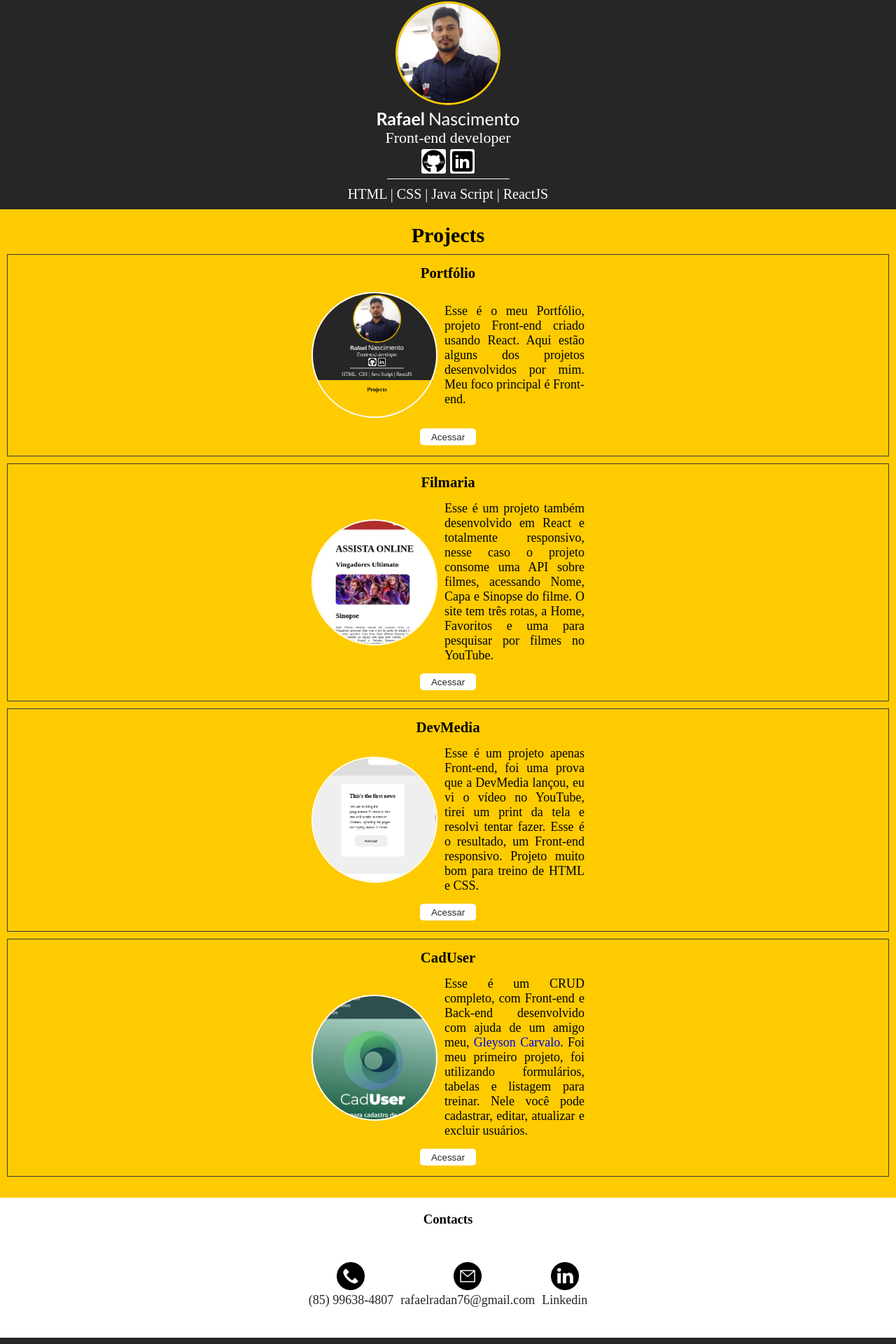
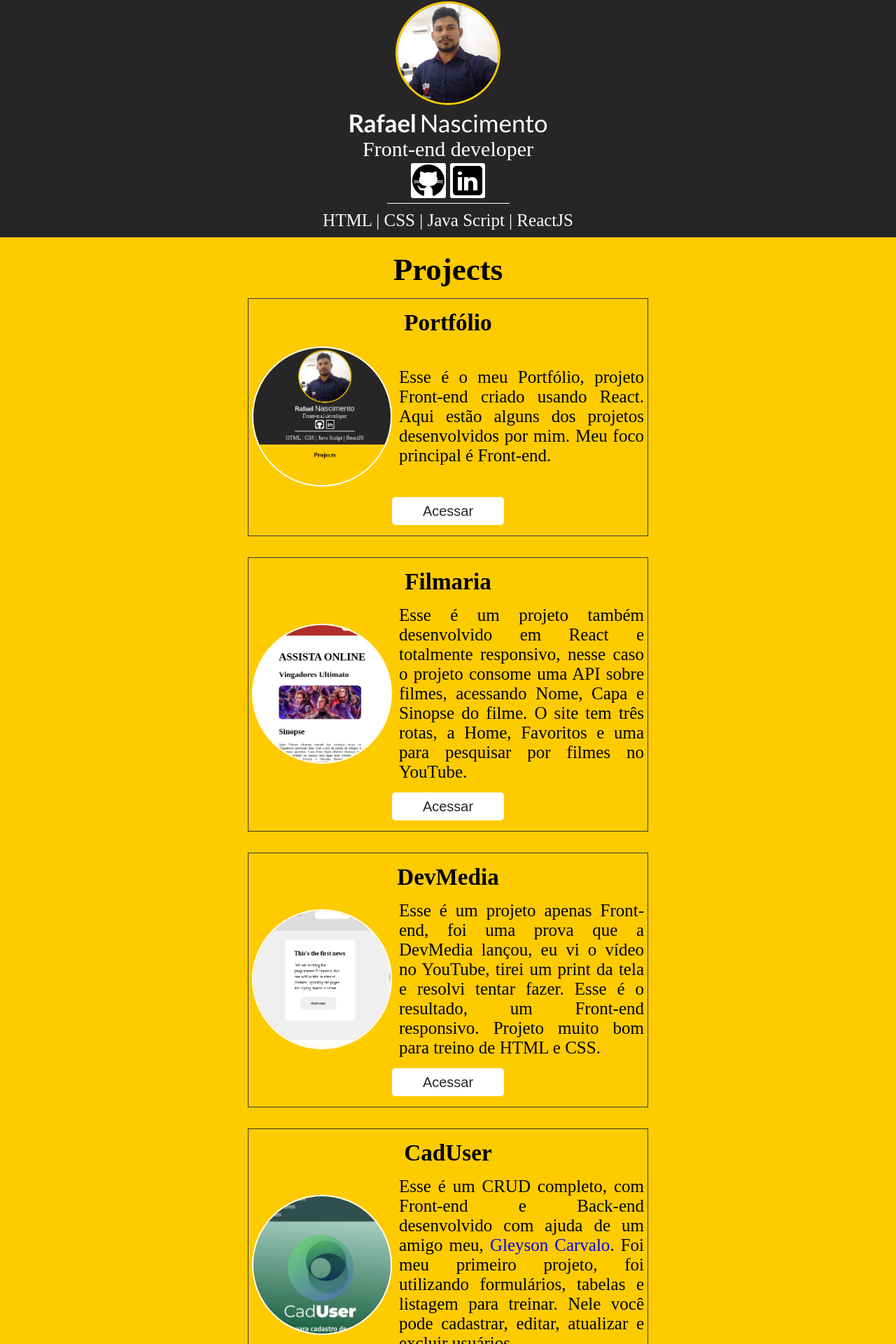
Before and after one commit to rafelradan/myportfolio, a React (Create React App) app: page / in a window 1280 px wide. Shown: the part 28-1948 px from the top of the page at 70% size. Built offline with nearby package versions, Linux system fonts and the light colour scheme.

Commit message:
Add Responsive to 768px and 1024px

```diff
--- a/src/StyleApp.scss
+++ b/src/StyleApp.scss
@@ -314,3 +314,164 @@ footer {
     height: 50px;
   }
 }
+
+@media only screen and (min-width: 768px) {
+  .left-side {
+    .back-text {
+      .name {
+        .span1 {
+          font-size: 35px;
+        }
+        .span2 {
+          font-size: 35px;
+        }
+      }
+    }
+  }
+  .name {
+    display: flex;
+    justify-content: center;
+    align-items: center;
+  }
+
+  .description {
+    font-size: 30px;
+  }
+
+  .links {
+    .img {
+      background-color: #fff;
+      border-radius: 03px;
+      width: 50px;
+      margin: 3px;
+    }
+  }
+
+  .tecnologias {
+    font-size: 25px;
+  }
+
+  .projetos {
+    h3 {
+      font-size: 45px;
+    }
+  }
+
+  .projects {
+    display: flex;
+    flex-direction: column;
+    justify-content: center;
+  }
+
+  .individual-project {
+    max-width: 1024px;
+
+    margin: 15px auto;
+
+    .title {
+      font-size: 40px;
+    }
+
+    .content {
+      .imgProject {
+        width: 200px;
+        height: 200px;
+        border-radius: 50%;
+
+        overflow: hidden;
+        align-items: center;
+        justify-content: center;
+        margin: auto 5px;
+
+        img {
+          width: 200px;
+          border: none;
+        }
+      }
+
+      .paragraph {
+        width: 350px;
+
+        font-size: 25px;
+      }
+    }
+
+    .btn-acessar {
+      display: flex;
+
+      justify-content: center;
+      align-items: center;
+
+      width: 10rem;
+      height: 2.5rem;
+
+      border-radius: 5px;
+
+      :hover {
+        background: #262626;
+        color: #fff;
+      }
+
+      a {
+        display: flex;
+        align-items: center;
+        justify-content: center;
+
+        border-radius: 5px;
+
+        width: 10rem;
+        height: 2.5rem;
+        color: #262626;
+
+        font-size: 20px;
+
+        :hover {
+          background: #373737;
+          color: #fff;
+        }
+      }
+    }
+  }
+  .contacts {
+    width: 100%;
+    height: 300px;
+
+    padding-top: 20px;
+
+    text-align: center;
+
+    background-color: #ffffff;
+
+    h3 {
+      font-size: 30px;
+    }
+    .links-contacts {
+      display: flex;
+      justify-content: center;
+
+      .img-contact {
+        max-width: 400px;
+        height: 70px;
+
+        margin: 50px 15px;
+        font-size: 12px;
+
+        img {
+          width: 60px;
+        }
+
+        a {
+          color: #262626;
+          font-size: 22px;
+        }
+      }
+    }
+  }
+
+  footer {
+    font-size: 18px;
+
+    width: 100%;
+    height: 50px;
+  }
+}
```
